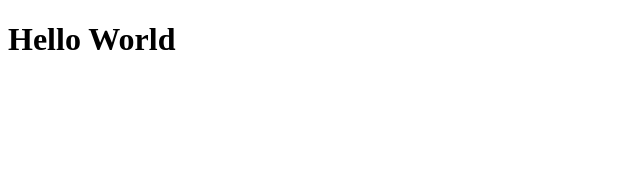
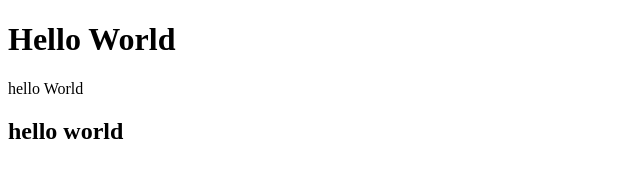
Before and after one commit to Oozzone/ECF2024, a plain HTML site: page index.html in a window 1280 px wide. Shown: the whole page, without its empty margins (0-640 px from the left). Drawn offline with Linux system fonts and the light colour scheme.

Commit message:
Commit test 2

```diff
--- a/index.html
+++ b/index.html
@@ -7,5 +7,7 @@
 </head>
 <body>
     <H1>Hello World</H1>
+    hello World
+    <h2>hello world</h2>
 </body>
 </html>
```
